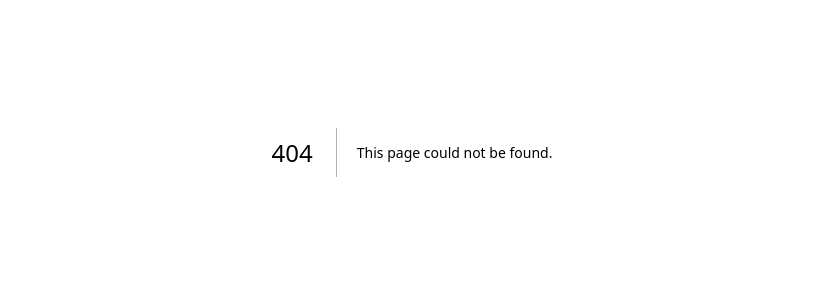
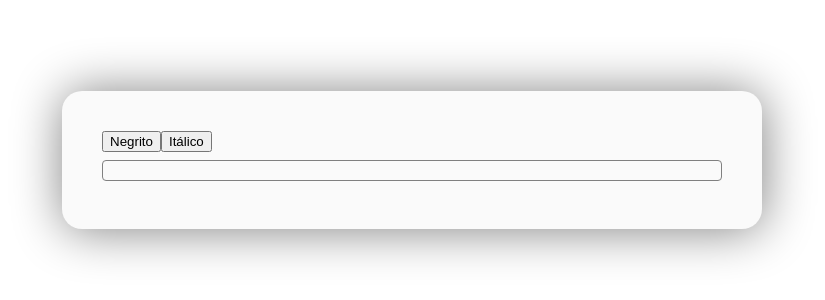
Before and after one commit to jrbytes/0001-palette, a Next.js app: page /draft-js in a window 1280 px wide. Before the commit this address had no page. Shown: the part 248-548 px from the top of the page, without its empty margins (228-1053 px from the left). Built offline with nearby package versions, Linux system fonts and the light colour scheme.

Commit message:
add draft.js: rich text editor framework

```diff
--- /dev/null
+++ b/src/components/Draft-js/MyEditor.tsx
@@ -0,0 +1,53 @@
+import { useState, useRef, useEffect } from 'react';
+import { Editor, EditorState, RichUtils } from 'draft-js';
+
+export function MyEditor() {
+  const [editorState, setEditorState] = useState<EditorState>()
+  const text = editorState?.getCurrentContent().getPlainText()
+
+  const editor = useRef(null)
+
+  useEffect(() => {
+    setEditorState(EditorState.createEmpty())
+  }, []);
+
+  function handleKeyCommand(command: string, editorState: EditorState) {
+    const newState = RichUtils.handleKeyCommand(editorState, command);
+
+    if (newState) {
+      setEditorState(newState);
+      return 'handled';
+    }
+
+    return 'not-handled';
+  }
+
+  return (
+    <>
+      {editorState && (
+        <>
+          <div style={{ marginBottom: '0.5rem' }}>
+            <button onClick={() => {
+              setEditorState(RichUtils.toggleInlineStyle(editorState, 'BOLD'))
+            }}>Negrito</button>
+
+            <button onClick={() => {
+              setEditorState(RichUtils.toggleInlineStyle(editorState, 'ITALIC'))
+            }}>Itálico</button>
+          </div>
+
+          <div style={{ border: '1px solid gray', borderRadius: '0.25rem' }}>
+            <Editor
+              ref={editor}
+              editorState={editorState}
+              handleKeyCommand={handleKeyCommand}
+              onChange={editorState => setEditorState(editorState)}
+            />
+          </div>
+
+          <div style={{ marginTop: '0.5rem', whiteSpace: 'pre-line' }}>{text}</div>
+        </>
+      )}
+    </>
+  );
+}
--- /dev/null
+++ b/src/components/Draft-js/index.tsx
@@ -0,0 +1,10 @@
+import s from './styles.module.css'
+import { MyEditor } from './MyEditor'
+
+export function DraftJS() {
+  return (
+    <div className={s.wrapper}>
+      <MyEditor />
+    </div>
+  )
+}
--- /dev/null
+++ b/src/components/Draft-js/styles.module.css
@@ -0,0 +1,7 @@
+.wrapper {
+  width: 700px;
+  background-color: #fafafa;
+  padding: 40px;
+  box-shadow: 1px 1px 50px gray;
+  border-radius: 20px
+}
--- a/src/pages/_document.tsx
+++ b/src/pages/_document.tsx
@@ -3,7 +3,9 @@ import { Html, Head, Main, NextScript } from 'next/document'
 export default function Document() {
   return (
     <Html lang="en">
-      <Head />
+      <Head>
+        <meta charSet='utf-8' />
+      </Head>
       <body>
         <Main />
         <NextScript />
--- /dev/null
+++ b/src/pages/draft-js.tsx
@@ -0,0 +1,6 @@
+import styles from '@/styles/Home.module.css'
+import { DraftJS } from '@/components/Draft-js'
+
+export default function DraftJSPage() {
+  return <main className={`${styles.main}`}><DraftJS /></main>
+}
--- a/src/pages/index.tsx
+++ b/src/pages/index.tsx
@@ -12,12 +12,13 @@ export default function Home() {
   return (
     <>
       <Head>
-        <title>0001 - Palette</title>
+        <title>jrbytes/react-examples</title>
         <meta name="viewport" content="width=device-width, initial-scale=1" />
         <link rel="icon" href="/favicon.ico" />
       </Head>
       <main className={`${styles.main} ${inter.className}`}>
         <Link href="/palette">01. Palette Copy To Clipboard</Link>
+        <Link href="/draft-js">02. Draft.js: Rich Text Editor Framework</Link>
       </main>
     </>
   )
--- a/src/styles/Home.module.css
+++ b/src/styles/Home.module.css
@@ -2,5 +2,6 @@
   display: flex;
   align-items: center;
   justify-content: center;
+  flex-direction: column;
   height: 100vh;
 }
```
Also changed, not shown: package.json (+6 -4 lines), 2 other files (tests, documents, lock files or other folders).
